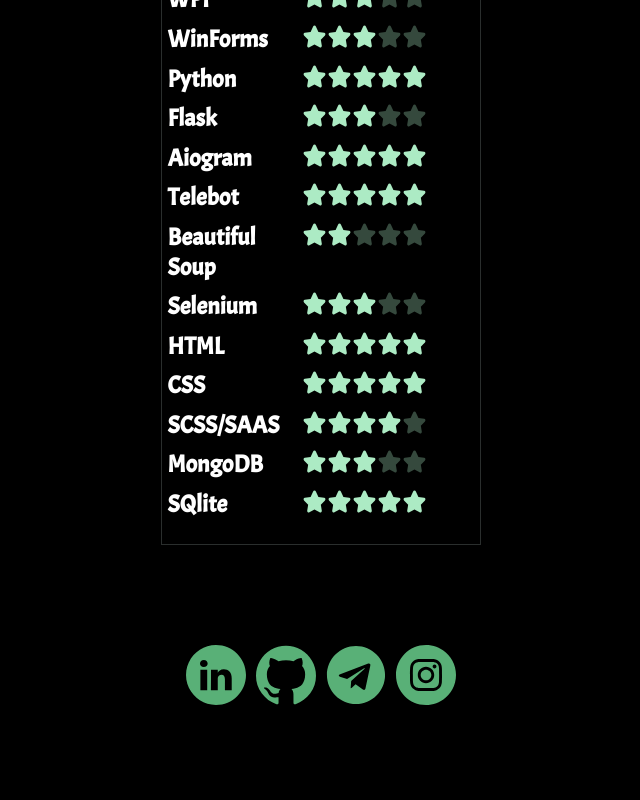
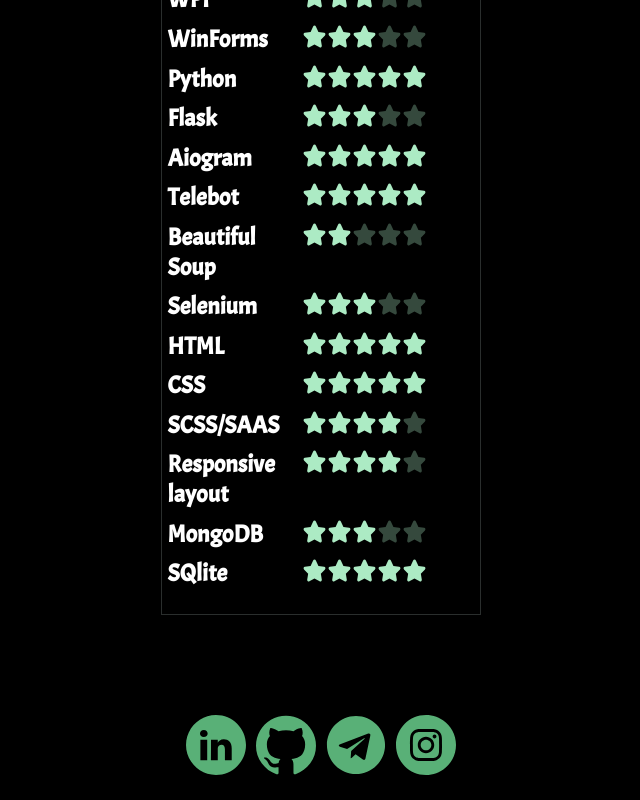
Before and after one commit to stonislaff/MyResume, a React (Create React App) app: page / in a window 1280 px wide. Shown: the part 1181-1981 px from the top of the page, without its empty margins (319-959 px from the left). Before the commit the page ends 1911 px from the top, so only its background shows below. Built offline with nearby package versions, Linux system fonts and the light colour scheme.

Commit message:
One more skill added

```diff
--- a/src/pages/body.jsx
+++ b/src/pages/body.jsx
@@ -47,6 +47,7 @@
                         <Skill marks={5} name={"HTML"}/>
                         <Skill marks={5} name={"CSS"}/>
                         <Skill marks={4} name={"SCSS/SAAS"}/>
+                        <Skill marks={4} name={"Responsive layout"}/>
                         <Skill marks={3} name={"MongoDB"}/>
                         <Skill marks={5} name={"SQlite"}/>
                     </div>
```
